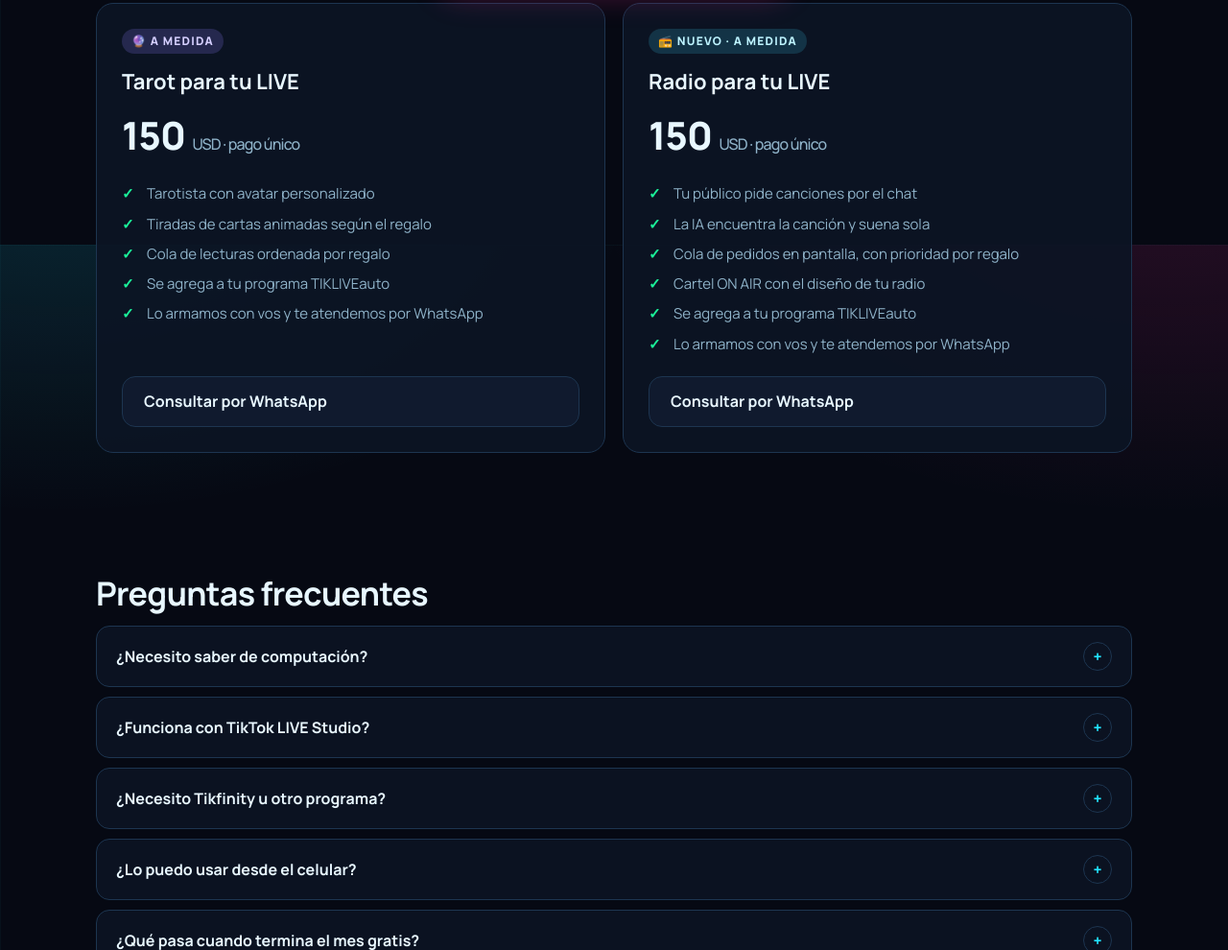
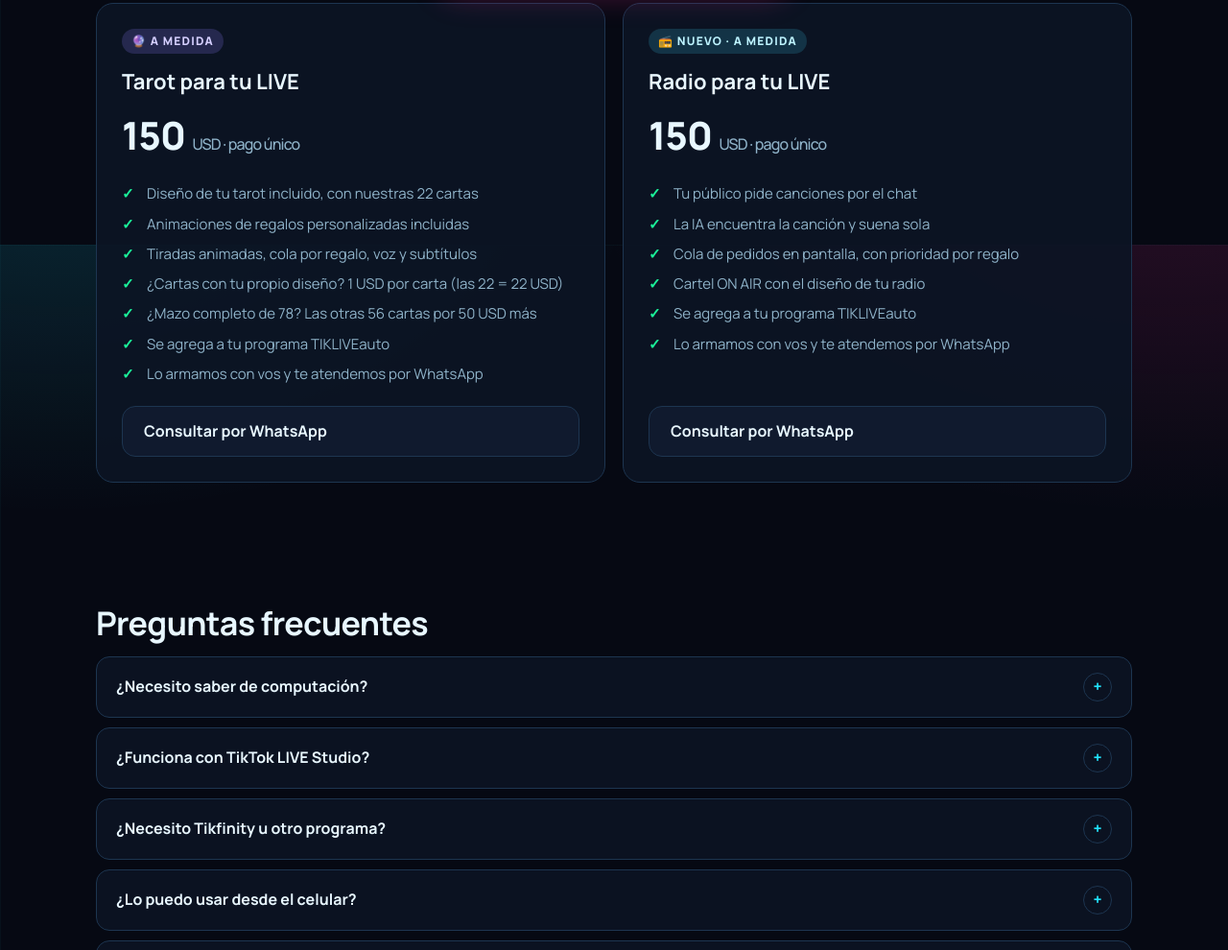
Before and after one commit to agrogrowshopuy-eng/tikliveauto, a plain HTML site: page index.html in a window 1280 px wide. Shown: the part 4545-5535 px from the top of the page at 96% size. Drawn offline with Linux system fonts and the light colour scheme; a web font is replaced by a local one.

Commit message:
Tarot: diseño y animaciones incluidas, cartas propias 1 USD

```diff
--- a/index.html
+++ b/index.html
@@ -238,9 +238,11 @@
           <h3>Tarot para tu LIVE</h3>
           <div class="precio">150 <small>USD · pago único</small></div>
           <ul>
-            <li>Tarotista con avatar personalizado</li>
-            <li>Tiradas de cartas animadas según el regalo</li>
-            <li>Cola de lecturas ordenada por regalo</li>
+            <li>Diseño de tu tarot incluido, con nuestras 22 cartas</li>
+            <li>Animaciones de regalos personalizadas incluidas</li>
+            <li>Tiradas animadas, cola por regalo, voz y subtítulos</li>
+            <li>¿Cartas con tu propio diseño? 1 USD por carta (las 22 = 22 USD)</li>
+            <li>¿Mazo completo de 78? Las otras 56 cartas por 50 USD más</li>
             <li>Se agrega a tu programa TIKLIVEauto</li>
             <li>Lo armamos con vos y te atendemos por WhatsApp</li>
           </ul>
```
